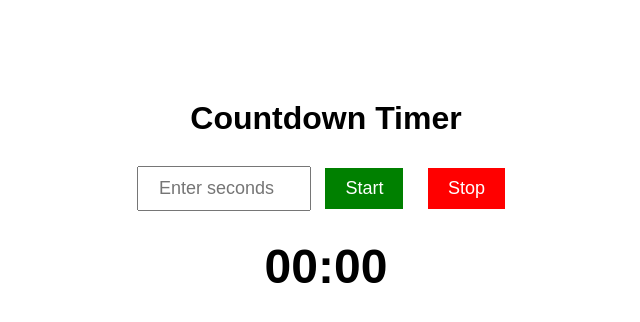
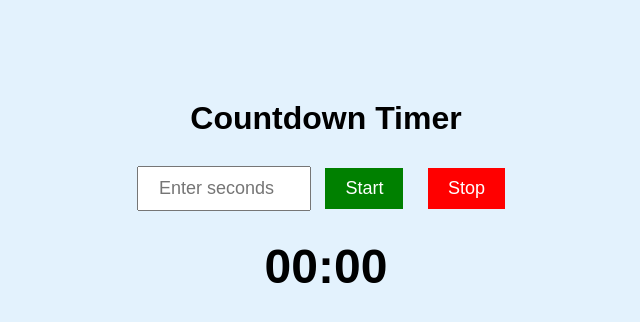
Before and after one commit to ttrevino-stc/programmingProject2, a plain HTML site: page index.html in a window 1280 px wide. Shown: the whole page, without its empty margins (314-954 px from the left). Drawn offline with Linux system fonts and the light colour scheme.

Commit message:
Added a light blue color to the body background

```diff
--- a/css/myStyle.css
+++ b/css/myStyle.css
@@ -1,6 +1,7 @@
 body {
     font-family: Arial, sans-serif;
     text-align: center;
+    background-color: #e3f2fd;
 }
 
 .container {
```
